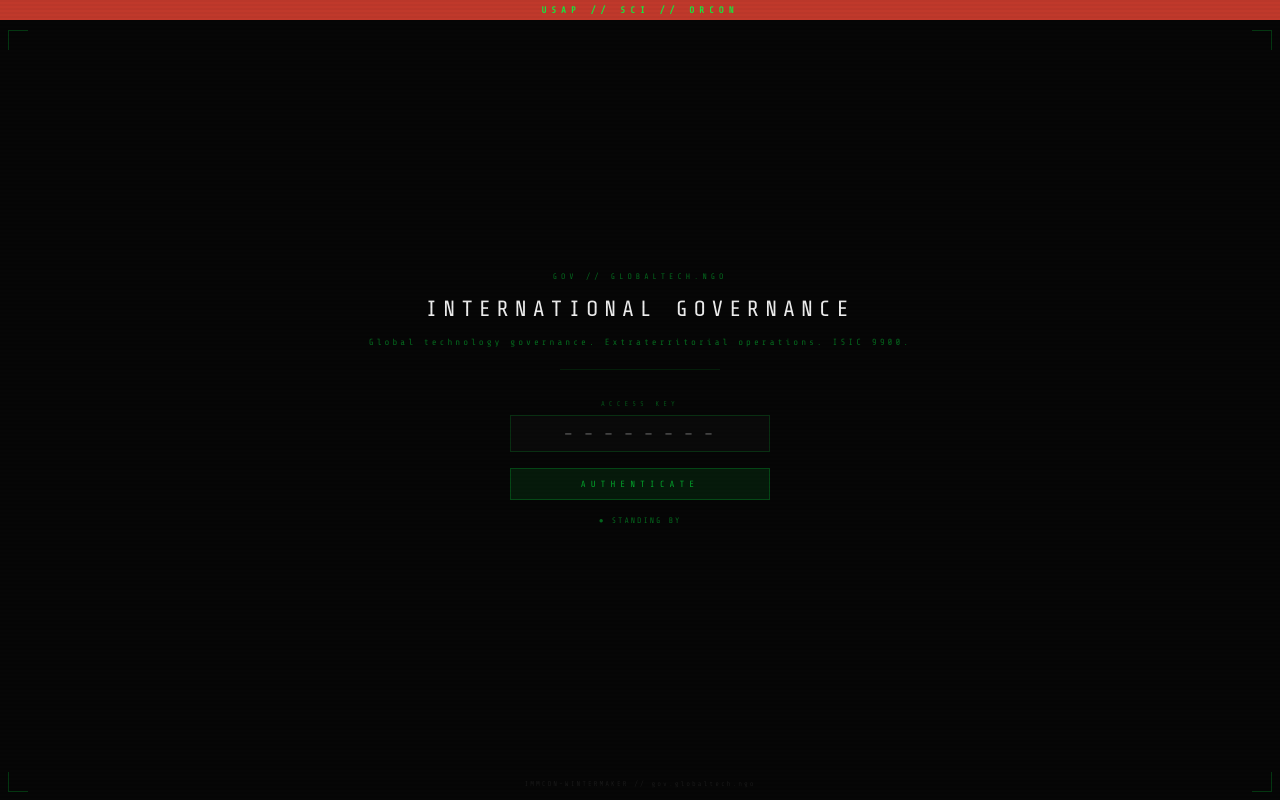
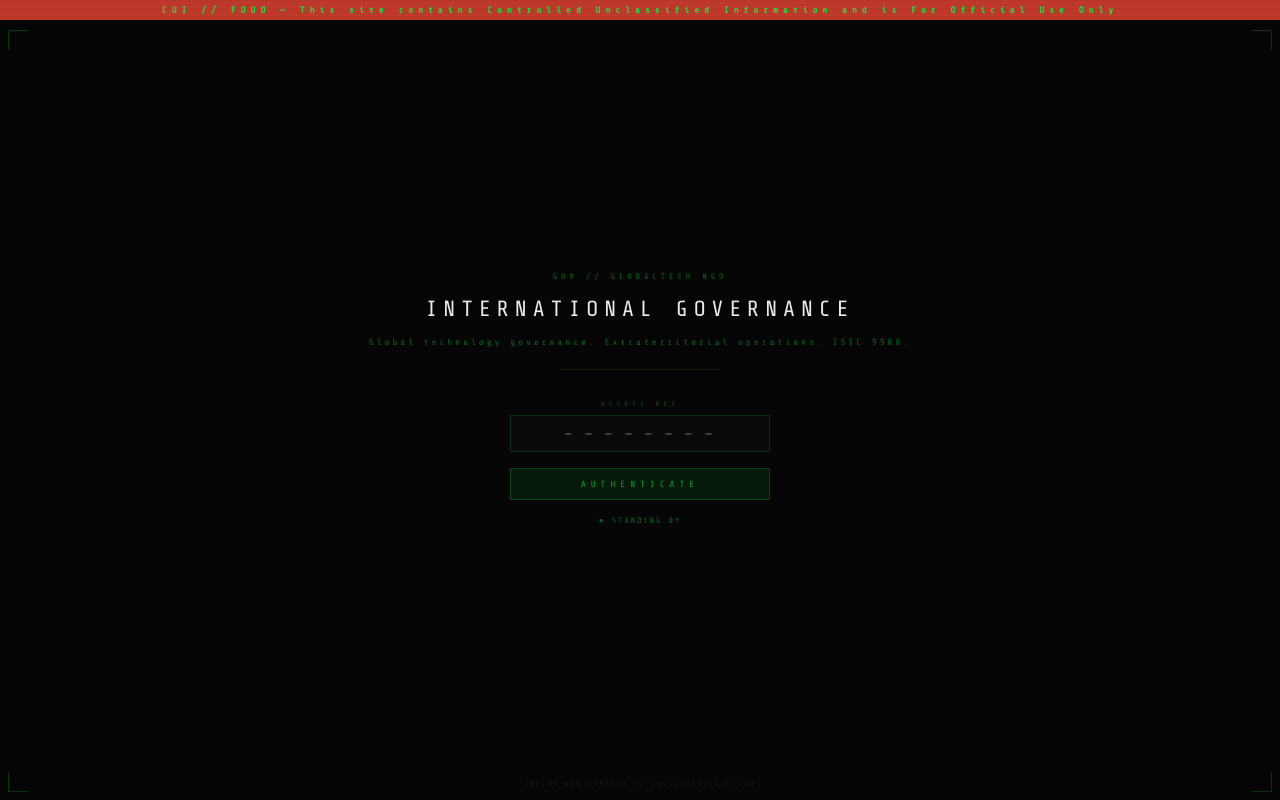
Before and after one commit to animward/gov-globaltech-ngo, a plain HTML site: page index.html in a window 1280 px wide. Drawn offline with nearby package versions, Linux system fonts and the light colour scheme.

Commit message:
classbar: CUI // FOUO official marking
Co-Authored-By: Claude Sonnet 4.6 (1M context) <noreply@anthropic.com>

```diff
--- a/index.html
+++ b/index.html
@@ -30,7 +30,7 @@ body::after{content:'';position:fixed;inset:0;background:repeating-linear-gradie
 </style>
 </head>
 <body>
-<div class="cb">USAP // SCI // ORCON</div>
+<div class="cb">CUI // FOUO — This site contains Controlled Unclassified Information and is For Official Use Only</div>
 <div class="hc tl"></div><div class="hc tr"></div><div class="hc bl"></div><div class="hc br"></div>
 <div class="gate">
   <div class="node">GOV // GLOBALTECH.NGO</div>
```
